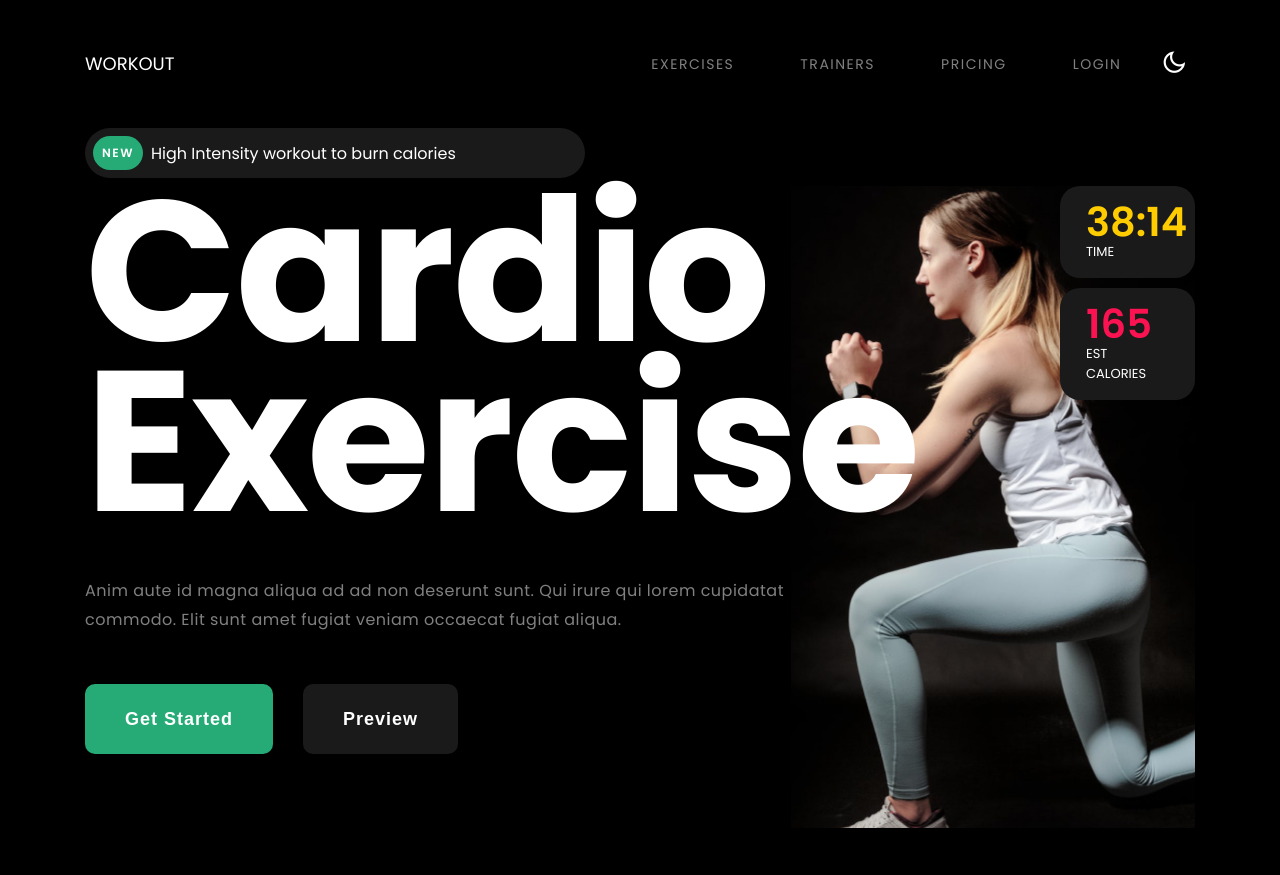
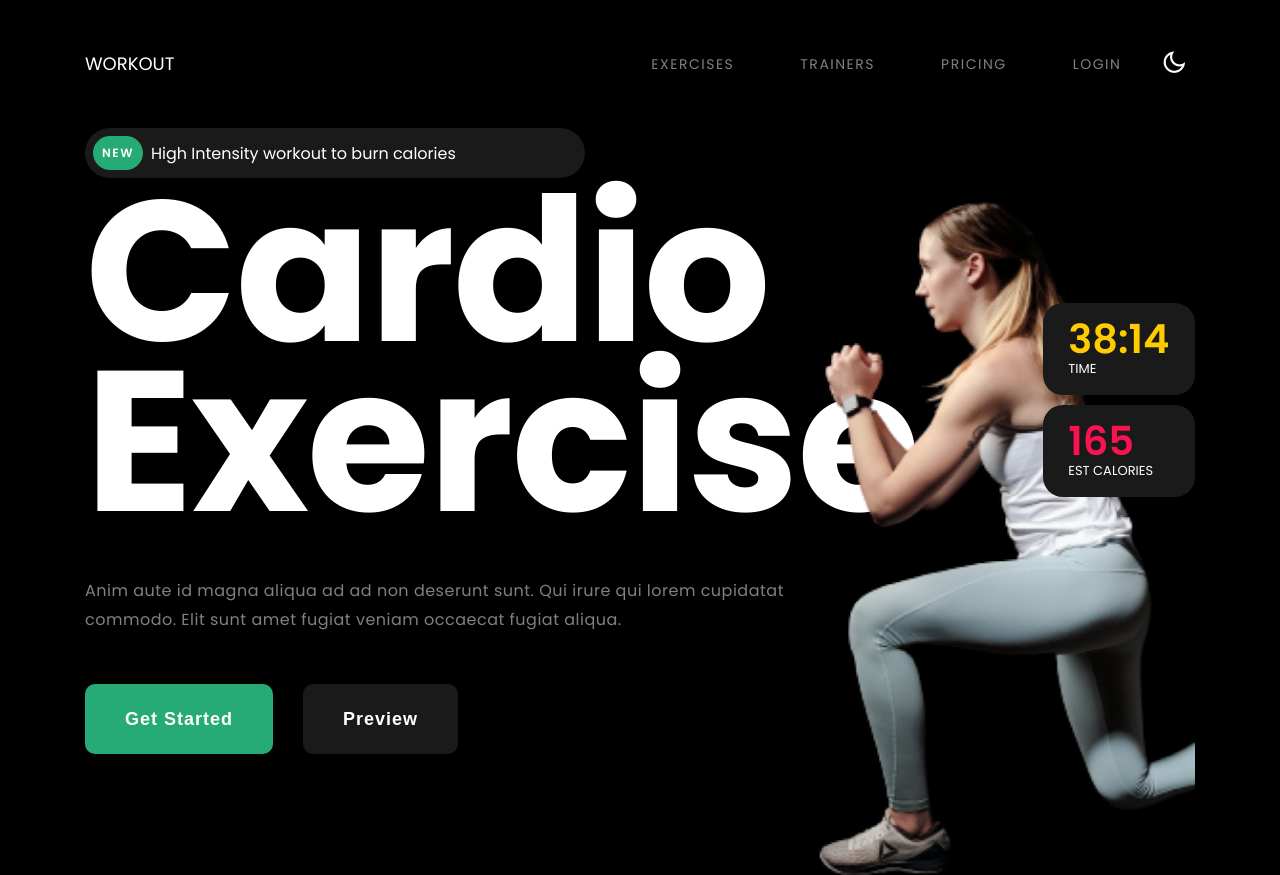
Before and after one commit to thekojopatrick/fitness-website, a website: page index.html in a window 1280 px wide. Shown: the top 875 px of the page. Drawn offline with nearby package versions, Linux system fonts and the light colour scheme; files that its build step writes are made by us from their sources.

Commit message:
[wip]hero section

```diff
--- a/app/scss/sections/hero.scss
+++ b/app/scss/sections/hero.scss
@@ -31,14 +31,15 @@
 	&__img {
 		grid-column: 1/-1;
 		grid-row: 1/-1;
-		background-image: url("/app/img/hero-img2.png");
-		background-position: 35% 42%;
-		z-index: -1;
+		background-image: url("/app/img/hero-img3.png");
+		background-position: 35% 45%;
+		height: 44rem;
+		z-index: 1;
 	}
 
 	&__card-group {
-		grid-column: 5/-1;
-		grid-row: 1/3;
+		grid-column: 6/-1;
+		grid-row: 2/4;
 		z-index: 10;
 	}
 
```
